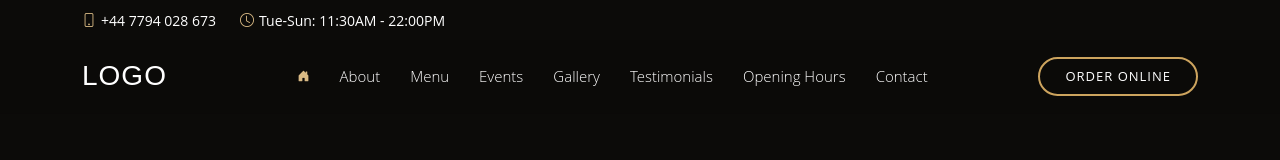
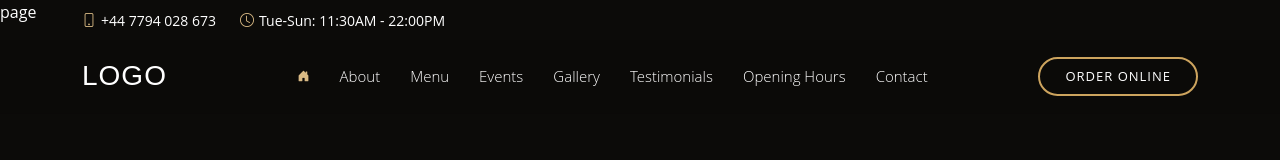
Before and after one commit to Justinng26/Papayaya_Bromley, a Next.js app: page /menu/1 in a window 1280 px wide. Before the commit this address had no page. Shown: the top 160 px of the page. Built offline with nearby package versions, Linux system fonts and the light colour scheme.

Commit message:
finished menu filters

```diff
--- /dev/null
+++ b/src/app/menu/[id]/page.tsx
@@ -0,0 +1,3 @@
+export default function page() {
+  return <div>page</div>;
+}
```
